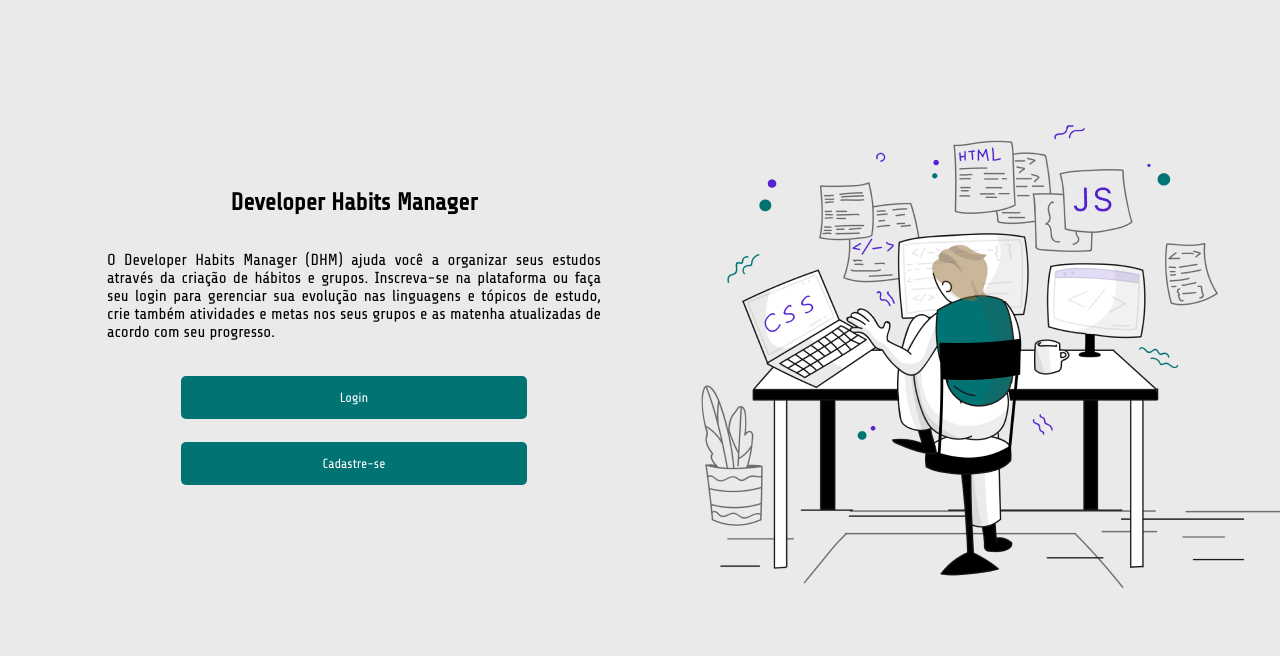
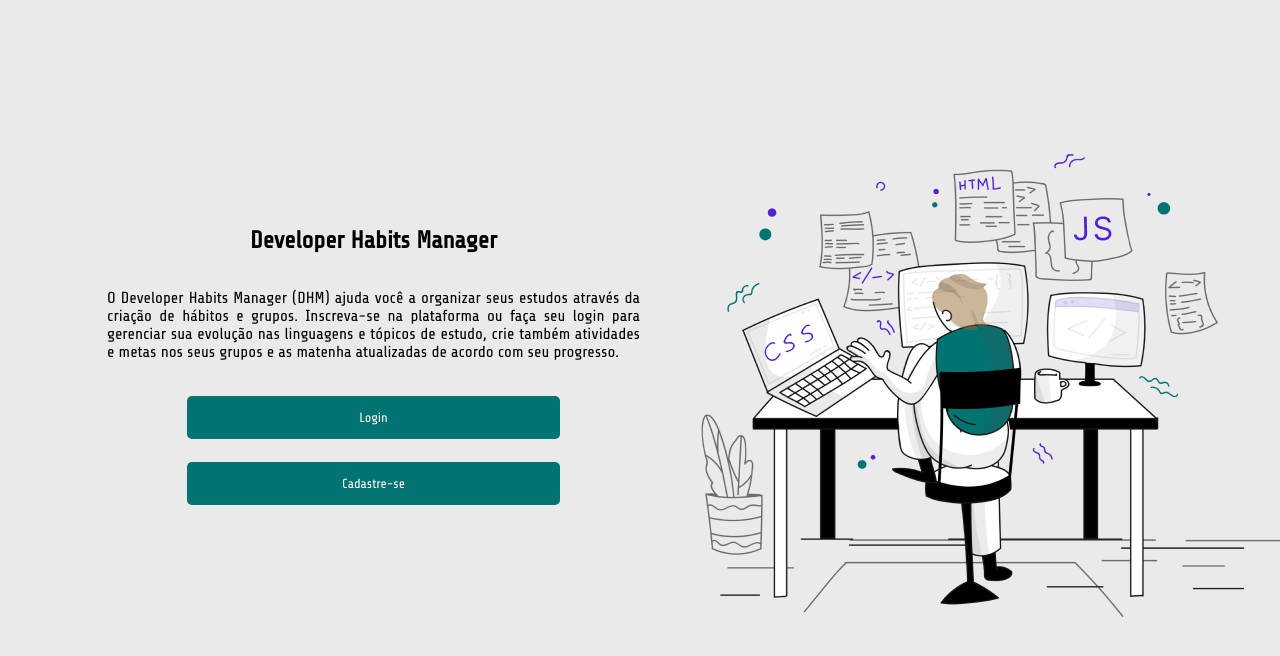
Before and after one commit to brunnomiguel/developer-habits-manager, a React (Create React App) app: page / in a window 1280 px wide. Shown: the top 656 px of the page. Built offline with nearby package versions, Linux system fonts and the light colour scheme.

Commit message:
fix: landingpage buttons size

```diff
--- a/src/pages/LandingPage/index.jsx
+++ b/src/pages/LandingPage/index.jsx
@@ -1,8 +1,7 @@
 import { Container, ImgContainer, Content } from "./styles";
-import { FiChevronLeft } from "react-icons/fi";
 import Dev from "../../assets/img/dev.png";
+import Button from "../../components/Button";
 import { useHistory } from "react-router-dom";
-import Button from "../../components/Button";
 
 const LandingPage = () => {
   const history = useHistory();
@@ -32,7 +31,7 @@ const LandingPage = () => {
         <Button loginMobile share white onClick={() => handleSignIn()}>
           Login
         </Button>
-        <Button loginMobile share white OnClick={() => handleSignUp()}>
+        <Button loginMobile share white onClick={() => handleSignUp()}>
           Cadastre-se
         </Button>
       </Content>
--- a/src/pages/LandingPage/styles.js
+++ b/src/pages/LandingPage/styles.js
@@ -4,12 +4,13 @@ export const Container = styled.div`
   display: flex;
   flex-direction: column;
   align-items: center;
-  margin-top: 71px;
+  margin-top: 80px;
 
   @media screen and (min-width: 769px) {
     flex-direction: row-reverse;
     margin-left: 107px;
     margin-right: 107px;
+    margin-top: 100px;
   }
 `;
 
@@ -21,7 +22,6 @@ export const ImgContainer = styled.figure`
 
   @media screen and (min-width: 769px) {
     width: 50%;
-    margin-left: 39px;
 
     img {
       width: 704px;
@@ -54,7 +54,6 @@ export const Content = styled.div`
 
   @media screen and (min-width: 769px) {
     width: 50%;
-
     p {
       display: block;
       font-family: var(--font-share-tech);
```
